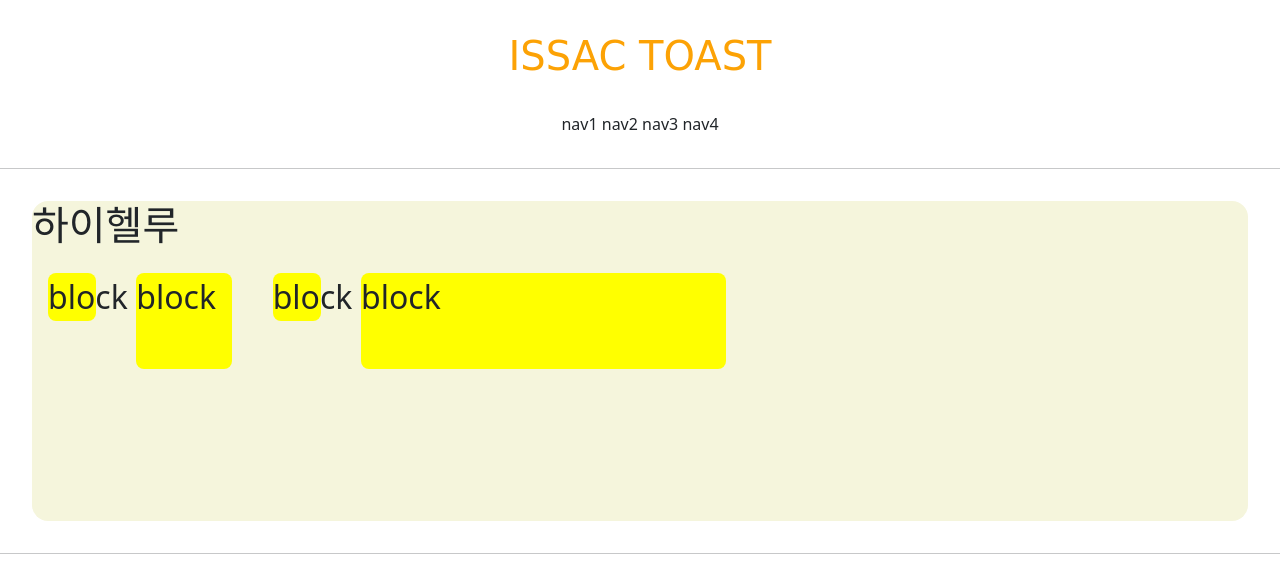
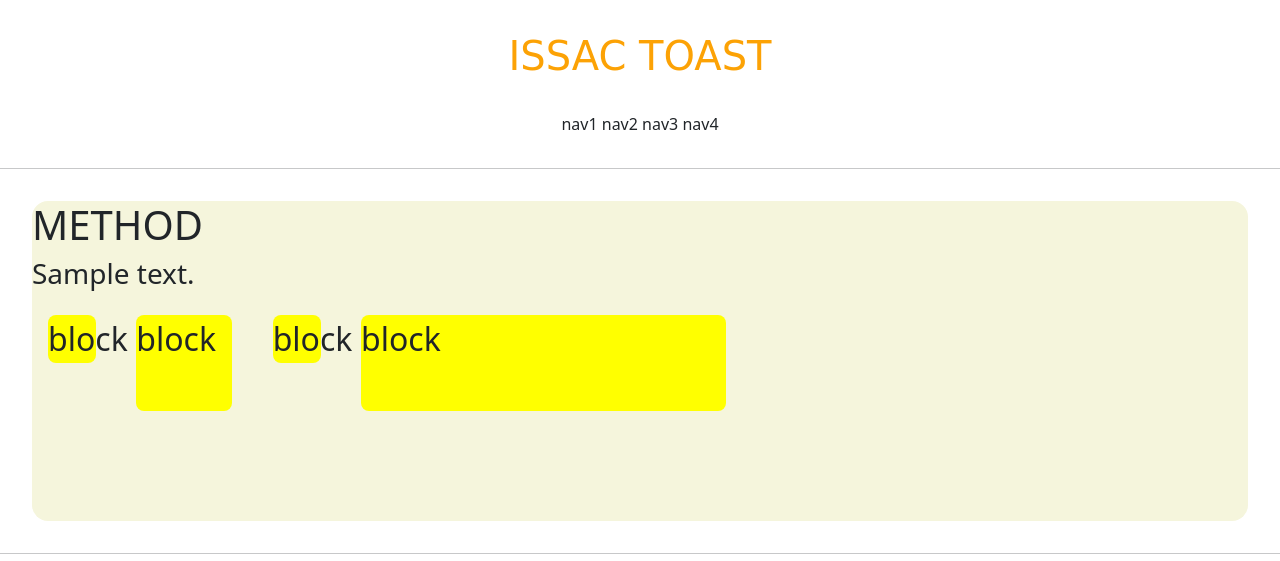
Before and after one commit to issac527/Web_Project2, a Django app: template acountapp/templates/acountapp/hello_world.html in a window 1280 px wide. Shown: the top 561 px of the page. Run offline with Django 3.2, Linux system fonts and the light colour scheme; the template is opened without the code that fills it: most values are stand-ins (such as "Sample title", 1, 10 or a date in 2020).

Commit message:
2021-07-08 HTTP PROTOCOL GET, POST METHOD

```diff
--- a/acountapp/templates/acountapp/hello_world.html
+++ b/acountapp/templates/acountapp/hello_world.html
@@ -16,7 +16,8 @@
 
     <div style = "height: 20rem; background-color: beige;
     margin: 2rem; border-radius: 1rem; font-size : 2rem">
-        <h1>하이헬루</h1>
+        <h1>METHOD</h1>
+        <H3>{{ text }}</H3>
         <div class = 'testing' style = "height: 48px; width: 48px">block</div>
         <div class = 'testing' style = "height: 3em; width: 3em">block</div>
         <div class = 'testing' style = "height: 3rem; width: 3rem">block</div>
```
Also changed, not shown: acountapp/views.py (+6 -1 lines).
